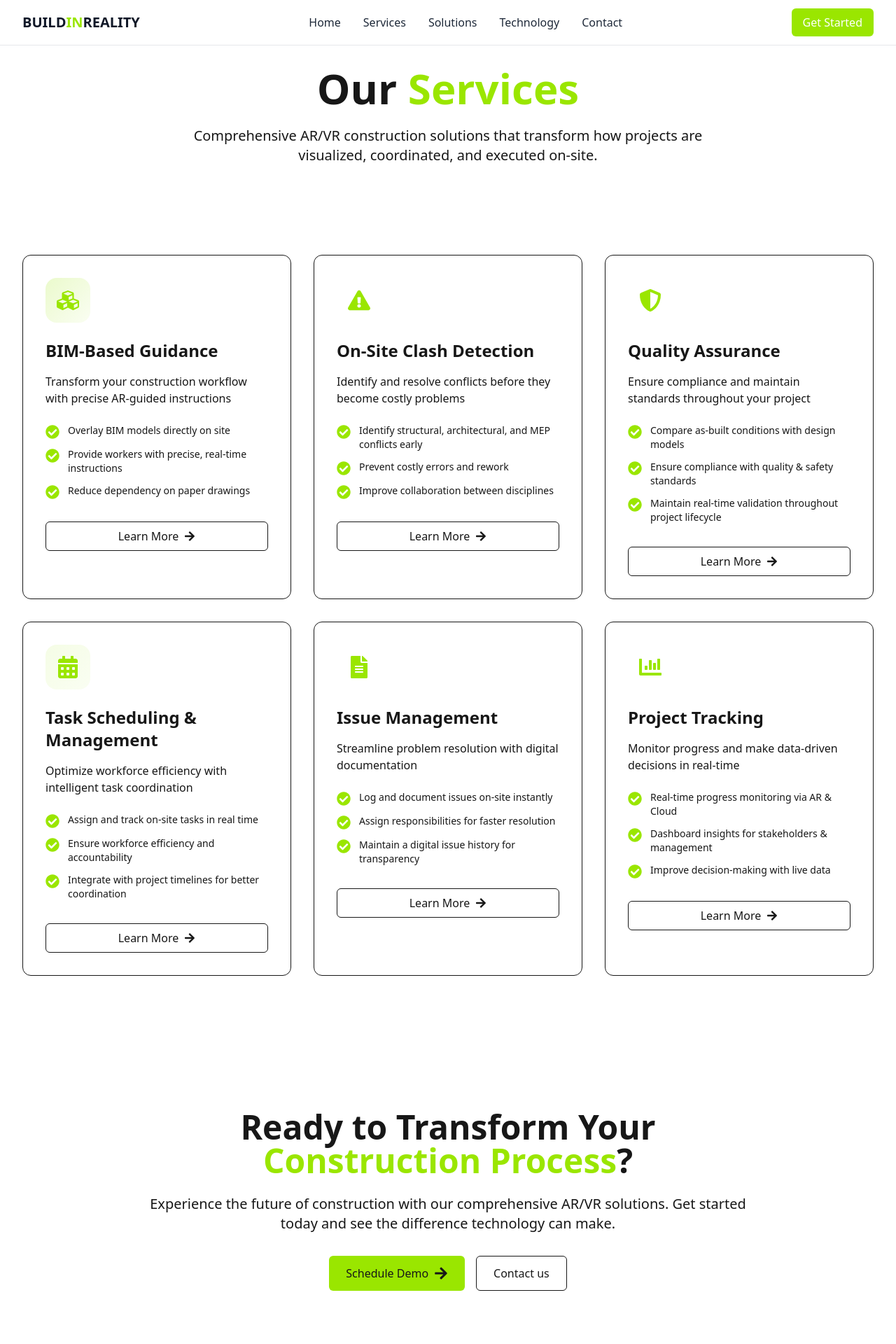
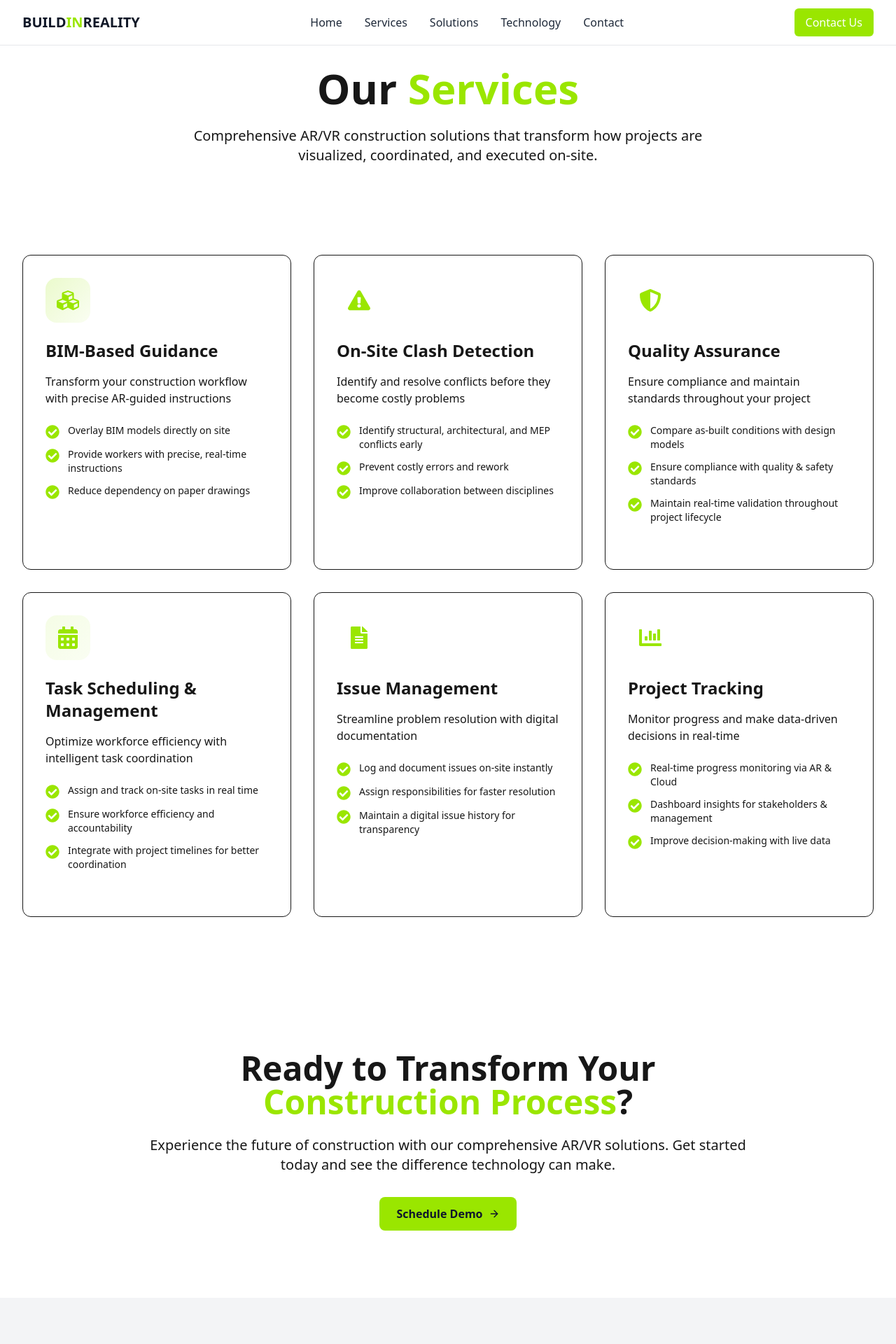
Before and after one commit to JayPinjarkar89/Buildinreality-website, a Next.js app: page /services in a window 1280 px wide. Shown: the top 1920 px of the page at 70% size. Built offline with nearby package versions, Linux system fonts and the light colour scheme.

Commit message:
updated contact us links and hero section

```diff
--- a/src/app/services/page.tsx
+++ b/src/app/services/page.tsx
@@ -7,10 +7,10 @@ import {
   FaCalendarAlt,
   FaFileAlt,
   FaChartBar,
-  FaArrowRight,
   FaCheckCircle,
 } from "react-icons/fa";
 import toast, { Toaster } from "react-hot-toast";
+import { FiArrowRight } from "react-icons/fi";
 
 
 const services = [
@@ -87,19 +87,10 @@ const services = [
     color: "from-secondary/10 to-secondary/5",
   },
 ];
- const handleContactUs = () => {
-    window.location.href = "mailto:jaypinjarkar89@gmail.com";
-  };
 
-  const handleScheduleDemo = () => {
-    const email = prompt("Enter your email to schedule a demo:");
-    if (email) {
-      toast.success("Build in Reality will contact you soon!");
-      console.log("User email:", email); // You can handle the email as needed
-    } else {
-      toast.error("Please enter a valid email!");
-    }
-  };
+const handleDemo = () => {
+  window.open("  https://docs.google.com/forms/d/e/1FAIpQLSc7jSSKcG4JBoG8mxn-wj4s5jOtw9igfsSzJcjJATuv20IYEg/viewform?usp=dialog", "_blank");
+};
 
 export default function ServicesPage() {
   return (<>
@@ -154,10 +145,10 @@ export default function ServicesPage() {
                       ))}
                     </ul>
 
-                    <button className="w-full flex items-center justify-center gap-2 px-4 py-2 border border-border rounded-md text-foreground group-hover:bg-lime-400 group-hover:text-lime-400-foreground group-hover:border-lime-400 transition-all duration-300 bg-transparent">
+                    {/* <button className="w-full flex items-center justify-center gap-2 px-4 py-2 border border-border rounded-md text-foreground group-hover:bg-lime-400 group-hover:text-lime-400-foreground group-hover:border-lime-400 transition-all duration-300 bg-transparent">
                       Learn More
                       <FaArrowRight className="w-4 h-4 group-hover:translate-x-1 transition-transform" />
-                    </button>
+                    </button> */}
                   </div>
                 </div>
               );
@@ -179,19 +170,16 @@ export default function ServicesPage() {
             make.
           </p>
           <div className="flex flex-col sm:flex-row gap-4 justify-center">
-            <button  onClick={handleScheduleDemo} className="flex items-center justify-center gap-2 px-6 py-3 rounded-md bg-lime-400 text-lime-400-foreground hover:bg-lime-400/90 transition cursor-pointer">
+            <button onClick={handleDemo}
+              className="flex items-center justify-center gap-2 px-6 py-3 rounded-lg bg-lime-400 text-slate-900 font-semibold hover:bg-lime-400/90 transition cursor-pointer hover:bg-gray-500 transition-colors">
               Schedule Demo
-              <FaArrowRight className="w-5 h-5" />
+              <FiArrowRight />
             </button>
-            <button  onClick={handleContactUs} className="flex items-center justify-center gap-2 px-6 py-3 rounded-md border border-border text-foreground hover:bg-muted transition cursor-pointer">
-              Contact us
-            </button>
-
-      <Toaster position="top-right" />
+            <Toaster position="top-right" />
           </div>
         </div>
       </section>
     </div>
-    </>
+  </>
   );
 }
--- a/src/components/cta-section.tsx
+++ b/src/components/cta-section.tsx
@@ -1,4 +1,13 @@
+"use client";
+
 import { FiArrowRight, FiMail, FiPhone } from "react-icons/fi"
+
+const handleDemo = () => {
+
+  window.open("  https://docs.google.com/forms/d/e/1FAIpQLSc7jSSKcG4JBoG8mxn-wj4s5jOtw9igfsSzJcjJATuv20IYEg/viewform?usp=dialog", "_blank");
+  // window.open("https://docs.google.com/forms/d/e/1FAIpQLScJ3xcv1kDrWptN6QtZ-B1ozUp5hQIo7p26HtYCreJ75cH2cg/viewform?usp=sharing&ouid=109386348153102760754", "_blank");
+};
+
 
 export function CTASection() {
   return (
@@ -21,15 +30,17 @@ export function CTASection() {
 
           {/* Buttons */}
           <div className="flex flex-col sm:flex-row gap-4 justify-center">
-            <button className="flex items-center justify-center gap-2 px-6 py-3 rounded-lg bg-lime-400 text-slate-900 font-semibold hover:bg-lime-400/90 transition">
-              Start Your Project
+            <button onClick={handleDemo}
+
+              className="flex items-center justify-center gap-2 px-6 py-3 rounded-lg bg-lime-400 text-slate-900 font-semibold hover:bg-lime-400/90 transition cursor-pointer hover:bg-gray-500 transition-colors">
+              Schedule Demo
               <FiArrowRight />
             </button>
-
+            {/*
             <button className="flex items-center justify-center gap-2 px-6 py-3 rounded-lg border border-slate-100/20 text-slate-50 font-semibold bg-transparent hover:bg-slate-50/10 transition">
               <FiPhone />
-              Schedule Demo
-            </button>
+              Start Your Project
+            </button> */}
           </div>
 
           {/* Contact Info */}
@@ -37,7 +48,7 @@ export function CTASection() {
             <div className="flex flex-col sm:flex-row items-center justify-center gap-8 text-slate-50/80">
               <div className="flex items-center space-x-2">
                 <FiMail />
-                <span>jaypinjarkar89@gmail.com</span>
+                <span>connect@buildinreality.com</span>
               </div>
               <div className="flex items-center space-x-2">
                 <FiPhone />
--- a/src/components/header.tsx
+++ b/src/components/header.tsx
@@ -48,10 +48,11 @@ export function Header() {
           {/* CTA Button */}
           <div className="hidden md:flex">
             <Link
-              href="/get-started"
-              className="px-4 py-2 rounded-md bg-lime-400 text-white font-medium hover:bg-blue-500 transition-classNames"
+              href="https://docs.google.com/forms/d/e/1FAIpQLScJ3xcv1kDrWptN6QtZ-B1ozUp5hQIo7p26HtYCreJ75cH2cg/viewform?usp=sharing&ouid=109386348153102760754"
+              target="_blank"
+              className="px-4 py-2 rounded-md bg-lime-400 text-white font-medium hover:bg-gray-500 transition-classNames"
             >
-              Get Started
+              Contact Us
             </Link>
           </div>
 
@@ -91,10 +92,11 @@ export function Header() {
                 Contact
               </Link>
               <Link
-                href="/get-started"
+                href="https://docs.google.com/forms/d/e/1FAIpQLScJ3xcv1kDrWptN6QtZ-B1ozUp5hQIo7p26HtYCreJ75cH2cg/viewform?usp=sharing&ouid=109386348153102760754"
+                target="_blank"
                 className="w-full mt-4 px-4 py-2 rounded-md bg-lime-400 text-white font-medium hover:bg-blue-500 transition-classNames text-center"
               >
-                Get Started
+                Contact Us
               </Link>
             </nav>
           </div>
--- a/src/components/technology-section.tsx
+++ b/src/components/technology-section.tsx
@@ -69,13 +69,13 @@ export function TechnologySection() {
               </div>
             </div>
 
-            <a
+            {/* <a
               href="#explore"
               className="inline-flex items-center px-6 py-3 rounded-md bg-lime-400 text-white font-medium hover:bg-blue-500 transition-colors"
             >
               Explore Technology
               <FaArrowRight className="ml-2 w-4 h-4" />
-            </a>
+            </a> */}
           </div>
 
           {/* Technology Showcase */}
```
Also changed, not shown: src/components/hero-section.tsx (+31 -79 lines), 1 other file (tests, documents, lock files or other folders).
